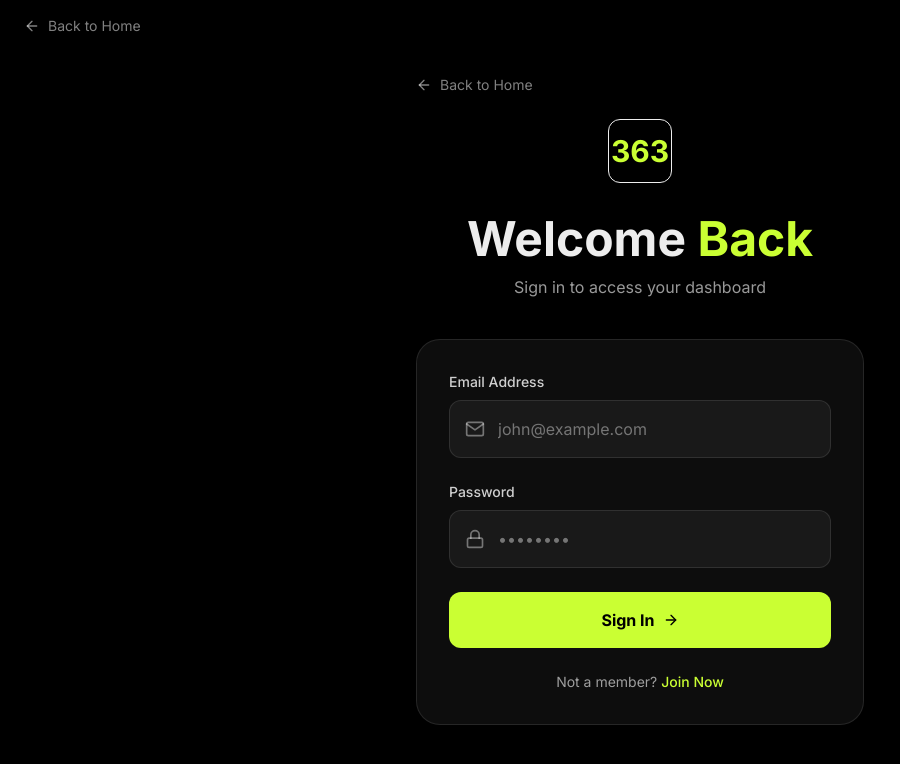
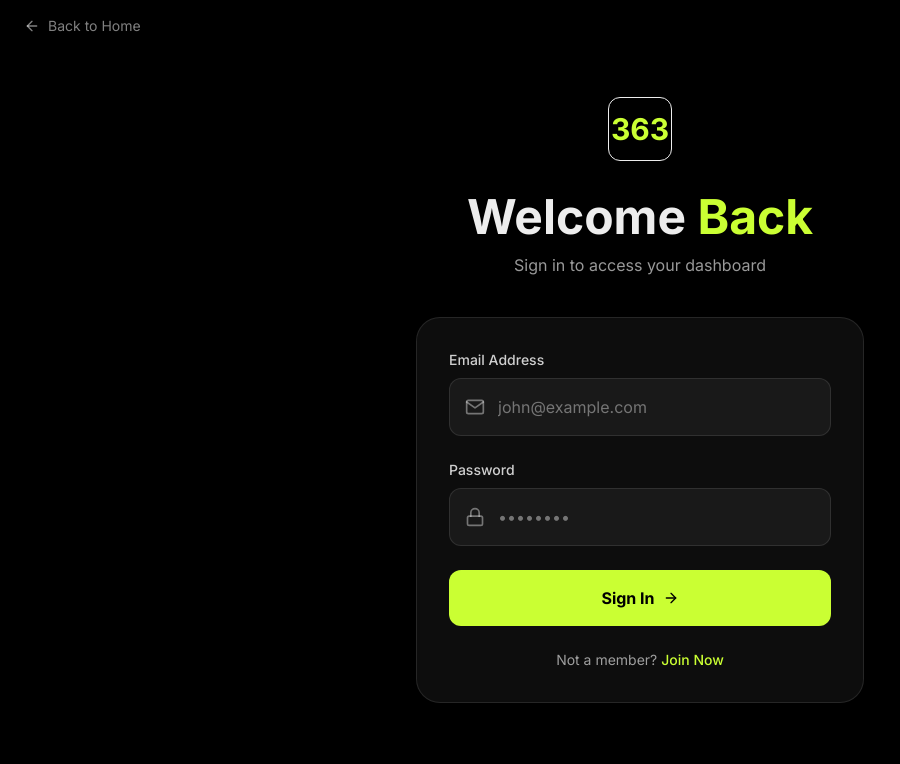
Before and after one commit to elegbedeoladapo-hash/Automative365, a Next.js app: page /login in a window 1280 px wide. Shown: the top 764 px of the page, without its empty margins (0-900 px from the left). Built offline with nearby package versions, Linux system fonts and the light colour scheme.

Commit message:
remove duplicate back to home

```diff
--- a/app/(auth)/login/page.tsx
+++ b/app/(auth)/login/page.tsx
@@ -1,9 +1,8 @@
 'use client';
 
-import { motion } from 'framer-motion';
 import { useState } from 'react';
 import Link from 'next/link';
-import { FiMail, FiLock, FiArrowRight, FiArrowLeft } from 'react-icons/fi';
+import { FiMail, FiLock, FiArrowRight } from 'react-icons/fi';
 
 export default function LoginPage() {
   const [formData, setFormData] = useState({
@@ -54,15 +53,6 @@ export default function LoginPage() {
       </div>
 
       <div className="relative w-full max-w-md" style={{ zIndex: 10 }}>
-
-        {/* Back to Home */}
-        <Link
-          href="/"
-          className="flex items-center gap-2 text-white/50 hover:text-white transition-colors mb-6 text-sm w-fit"
-        >
-          <FiArrowLeft size={16} />
-          Back to Home
-        </Link>
 
         <Link href="/">
           <div className="w-16 h-16 bg-neon-yellow/10 rounded-xl flex items-center justify-center border border-neon-yellow/20 mx-auto mb-8 cursor-pointer">
```
